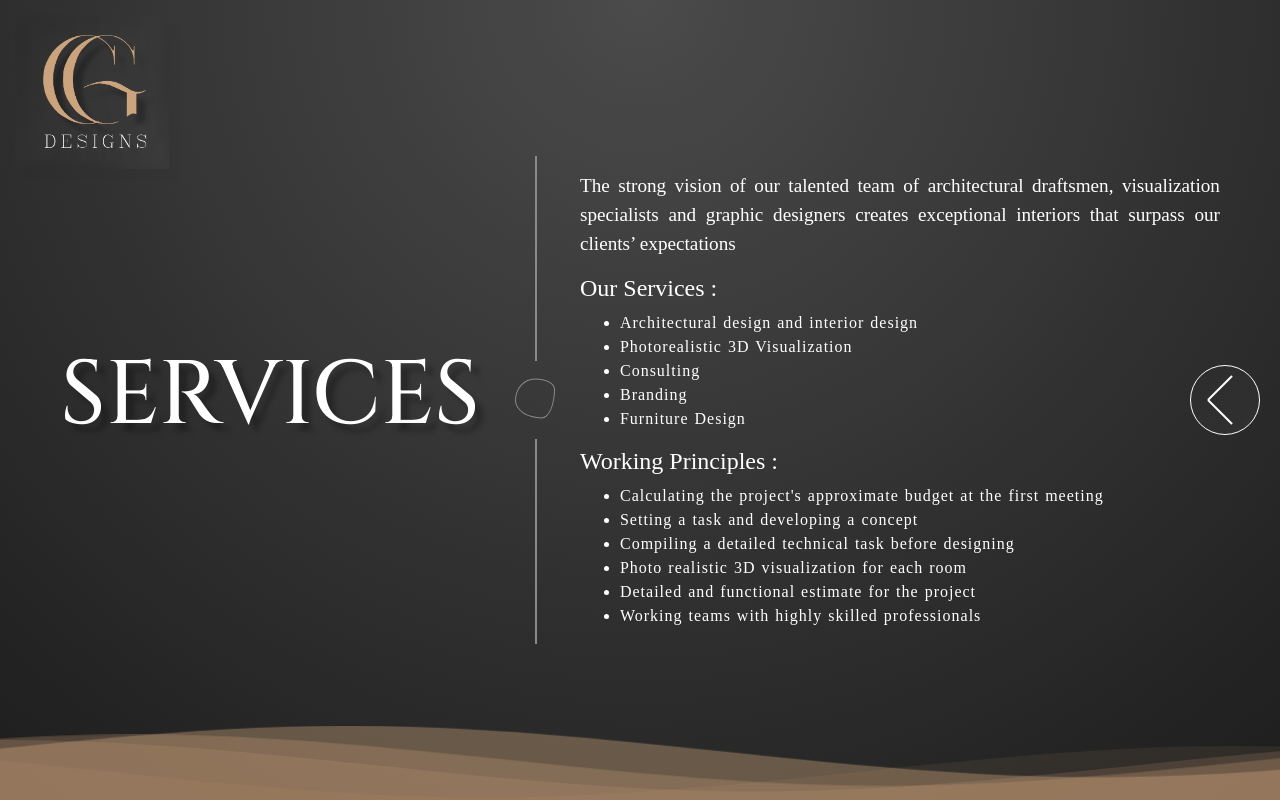
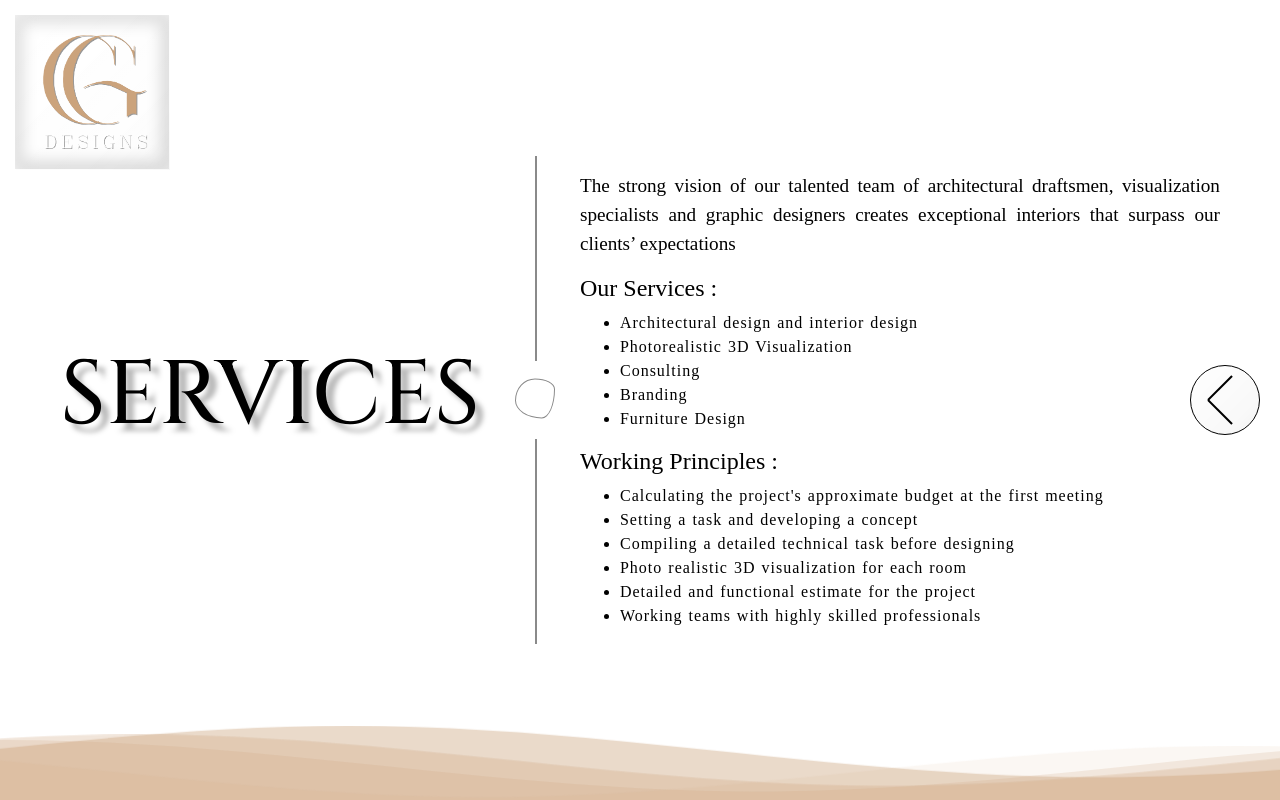
Before and after one commit to guptahimachal/CG-Creation, a plain HTML site: page services.html in a window 1280 px wide. Drawn offline with nearby package versions, Linux system fonts and the light colour scheme; a web font is replaced by a local one.

Commit message:
Changing CG-logo in index.html

```diff
--- a/services.html
+++ b/services.html
@@ -28,17 +28,11 @@
             --endColor: #1d1d1d;
         }
 
-        /* #4B4B4B  0%,#464646  10%,#424242  20%,#3D3D3D  30%,#393939  40%,#343434  50%,#2F2F2F  60%,#2B2B2B  70%,#262626  80%,#222222  90%,#1D1D1D  100%)  */
         body {
             position: relative;
             min-height: 100vh;
-            background: #3f3f3f;
-            background-image: -webkit-radial-gradient(top, circle cover, #4B4B4B 0%, #464646 10%, #424242 20%, #3D3D3D 30%, #393939 40%, #343434 50%, #2F2F2F 60%, #2B2B2B 70%, #262626 80%, #222222 90%, #1D1D1D 100%);
-            background-image: -moz-radial-gradient(top, circle cover, #4B4B4B 0%, #464646 10%, #424242 20%, #3D3D3D 30%, #393939 40%, #343434 50%, #2F2F2F 60%, #2B2B2B 70%, #262626 80%, #222222 90%, #1D1D1D 100%);
-            background-image: -o-radial-gradient(top, circle cover, #4B4B4B 0%, #464646 10%, #424242 20%, #3D3D3D 30%, #393939 40%, #343434 50%, #2F2F2F 60%, #2B2B2B 70%, #262626 80%, #222222 90%, #1D1D1D 100%);
-            background-image: radial-gradient(top, circle cover, #4B4B4B 0%, #464646 10%, #424242 20%, #3D3D3D 30%, #393939 40%, #343434 50%, #2F2F2F 60%, #2B2B2B 70%, #262626 80%, #222222 90%, #1D1D1D 100%);
-            /* background-blend-mode: overlay; */
-            color: white;
+            background: white;
+            color: black;
         }
 
         #about h1 {
@@ -63,12 +57,12 @@
             position: absolute;
             width: 70px;
             height: 70px;
-            border: 1px solid rgb(255, 255, 255) ;
+            border: 1px solid rgb(0, 0, 0) ;
             border-radius: 100%;
             right: 20px;
             top: 50%;
             transform: translateY(-50%);
-            background: linear-gradient(135deg,rgba(255, 255, 255, 0), 40% ,rgba(255, 255, 255, 0.356),60%,rgba(255, 255, 255, 0));
+            background: linear-gradient(135deg,rgba(0, 0, 0, 0), 40% ,rgba(0, 0, 0, 0.356),60%,rgba(0, 0, 0, 0));
             background-position: 0% 0%;
             background-size: 600%;
             transition: background-position 0s ease-in-out;
@@ -79,7 +73,7 @@
         }
         .back-to-home .upperArrow,.back-to-home .lowerArrow{
             position: absolute;
-            background: rgb(255, 255, 255);
+            background: rgb(0, 0, 0);
             width: 50%;
             height: 2px;
             top: 50%;
--- a/styles/style.css
+++ b/styles/style.css
@@ -119,7 +119,7 @@ h5{
 .cg-logo{
     /* Small size of logo for desktop */
     width: 12vw;
-    filter: drop-shadow(9px 9px 2px rgba(0, 0, 0, 0.274));
+    filter: drop-shadow(1px 1px 0px rgba(0, 0, 0, 0.411));
     cursor: pointer;
     backdrop-filter: blur(10px);
     background: linear-gradient(135deg,rgba(255, 255, 255, 0), 40% ,rgba(255, 255, 255, 0.356),60%,rgba(255, 255, 255, 0));
@@ -152,7 +152,7 @@ h5{
     /* Making font size 3rem/48px for 1366px width */
     font-size: 3.513vw;
     margin-top: 13.802vh;
-    text-shadow: 2px 2px 2px rgba(0, 0, 0, 0.836);
+    text-shadow: 2px 2px 1px rgba(0, 0, 0, 0.103);
     /* filter: drop-shadow(1px 1px 2px rgba(0, 0, 0, 0.699)); */
 
 }
@@ -341,6 +341,9 @@ h5{
 /* Margins of image info(h6) */
 .image-info{
     margin: 0px 0px 50px 30px
+}
+.image-info h6{
+    font-size: 0.8rem;
 }
 
 
```
Also changed, not shown: index.html (+1 -1 lines), images/logo-2.png (added), images/logo-3.png (added).
